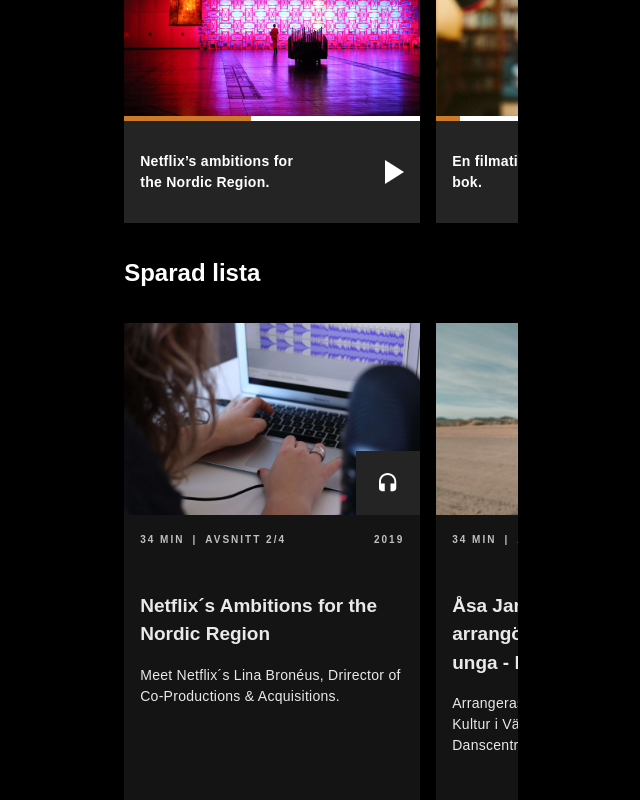
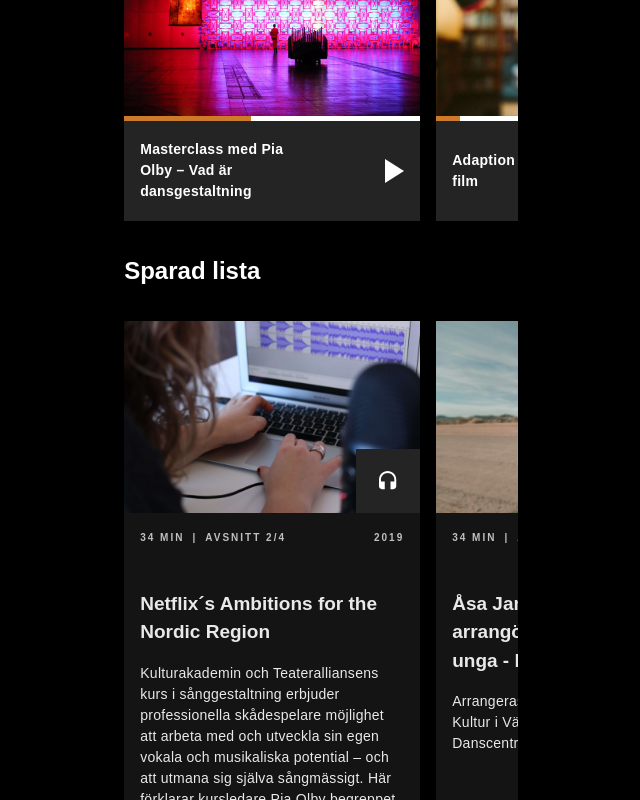
Before and after one commit to brooman/Kulturakademin, a React (Create React App) app: page / in a window 1280 px wide. Shown: the part 980-1780 px from the top of the page, without its empty margins (327-967 px from the left). Built offline with nearby package versions, Linux system fonts and the light colour scheme; a web font is replaced by a local one.

Commit message:
Fixed item descriptions

```diff
--- a/src/components/PlayCard/index.js
+++ b/src/components/PlayCard/index.js
@@ -8,7 +8,7 @@ import usePlayer from '../../Hooks/usePlayer'
 const PlayCard = props => {
   const { item, displayMode } = props
   const { initPlayer } = usePlayer()
-  const { image, content } = item
+  const { image, title } = item
   const img = { backgroundImage: `url('${process.env.PUBLIC_URL}/${image}')` }
 
   // trying
@@ -49,7 +49,7 @@ const PlayCard = props => {
           }}
         >
           <div className={styles.content}>
-            <p className={styles.description}>{content}</p>
+            <p className={styles.description}>{title}</p>
             <div className={styles.playIcon}>
               <PlayIcon />
             </div>
--- a/src/components/PlayCard/index.module.scss
+++ b/src/components/PlayCard/index.module.scss
@@ -57,6 +57,7 @@
   justify-content: space-between;
   display: flex;
   padding: 1rem;
+  height: 100px;
   background-color: $defaultLightDark;
 }
 
@@ -96,8 +97,10 @@
   }
 
   .description {
+    display: flex;
+    align-items: center;
+    margin: 0;
     max-height: 10rem;
-    overflow: hidden;
     width: 60%;
     font-weight: 600;
     font-size: 14px;
--- a/src/mock/data.js
+++ b/src/mock/data.js
@@ -12,7 +12,8 @@ export default {
       episodesInSeries: '4',
       year: '2019',
       length: '34',
-      content: 'Här förklarar kursledare Pia Olby vad skönsång är för henne. ',
+      content:
+        'Kulturakademin och Teateralliansens kurs i sånggestaltning erbjuder professionella skådespelare möjlighet att arbeta med och utveckla sin egen vokala och musikaliska potential – och att utmana sig själva sångmässigt. Här förklarar kursledare Pia Olby begreppet sånggestaltning.',
       trackingId: 'Nmf2V55mlgw',
 
       tags: ['webcast', 'learning'],
@@ -29,7 +30,8 @@ export default {
       episodesInSeries: '4',
       year: '2019',
       length: '34',
-      content: 'Här förklarar kursledare Pia Olby vad dansgestalning är för henne. ',
+      content:
+        'Kulturakademin och Teateralliansens kurs i sånggestaltning erbjuder professionella skådespelare möjlighet att arbeta med och utveckla sin egen vokala och musikaliska potential – och att utmana sig själva sångmässigt. Här förklarar kursledare Pia Olby begreppet sånggestaltning.',
       trackingId: 'OO-v7--wOtU',
 
       tags: ['webcast', 'learning'],
@@ -220,7 +222,8 @@ export default {
       episodesInSeries: '4',
       year: '2019',
       length: '34',
-      content: 'Meet Netflix´s Lina Bronéus, Drirector of Co-Productions & Acquisitions. ',
+      content:
+        'Kulturakademin och Teateralliansens kurs i sånggestaltning erbjuder professionella skådespelare möjlighet att arbeta med och utveckla sin egen vokala och musikaliska potential – och att utmana sig själva sångmässigt. Här förklarar kursledare Pia Olby begreppet sånggestaltning.',
       trackingId: '642376728',
       tags: ['podcast', 'learning'],
       coOrganizers: ['Kultur i väst', 'ADA', 'Business region'],
@@ -253,7 +256,8 @@ export default {
       episodesInSeries: '4',
       year: '2019',
       length: '34',
-      content: 'Hur påverkar rådande villkor verksamma aktörer? Hur ser vardagen ut? ',
+      content:
+        'Kulturakademin och Teateralliansens kurs i sånggestaltning erbjuder professionella skådespelare möjlighet att arbeta med och utveckla sin egen vokala och musikaliska potential – och att utmana sig själva sångmässigt. Här förklarar kursledare Pia Olby begreppet sånggestaltning.',
       trackingId: '642369729',
       tags: ['podcast', 'learning'],
       coOrganizers: ['Göteborgs universitet', 'Business region', 'Göteborg'],
@@ -320,7 +324,8 @@ export default {
       episodesInSeries: '4',
       year: '2019',
       length: '34',
-      content: 'Här förklarar kursledare Pia Olby vad skönsång är för henne. ',
+      content:
+        'Kulturakademin och Teateralliansens kurs i sånggestaltning erbjuder professionella skådespelare möjlighet att arbeta med och utveckla sin egen vokala och musikaliska potential – och att utmana sig själva sångmässigt. Här förklarar kursledare Pia Olby begreppet sånggestaltning.',
       trackingId: 'Nmf2V55mlgw',
 
       tags: ['webcast', 'learning'],
@@ -337,7 +342,8 @@ export default {
       episodesInSeries: '4',
       year: '2019',
       length: '34',
-      content: 'Här förklarar kursledare Pia Olby vad dansgestalning är för henne. ',
+      content:
+        'Kulturakademin och Teateralliansens kurs i sånggestaltning erbjuder professionella skådespelare möjlighet att arbeta med och utveckla sin egen vokala och musikaliska potential – och att utmana sig själva sångmässigt. Här förklarar kursledare Pia Olby begreppet sånggestaltning.',
       trackingId: 'OO-v7--wOtU',
 
       tags: ['webcast', 'learning'],
@@ -425,7 +431,8 @@ export default {
       episodesInSeries: '4',
       year: '2019',
       length: '34',
-      content: 'Speaker: Niclas Ekström, screenwriter and project manager.  ',
+      content:
+        'Kulturakademin och Teateralliansens kurs i sånggestaltning erbjuder professionella skådespelare möjlighet att arbeta med och utveckla sin egen vokala och musikaliska potential – och att utmana sig själva sångmässigt. Här förklarar kursledare Pia Olby begreppet sånggestaltning.',
       trackingId: 'Nmf2V55mlgw',
       tags: ['webcast', 'learning'],
       coOrganizers: ['Kultur i väst', 'ADA', 'Business region'],
@@ -441,7 +448,8 @@ export default {
       episodesInSeries: '4',
       year: '2019',
       length: '34',
-      content: 'Presented in collaboration with Kulturakademin and MediaXchange.  ',
+      content:
+        'Kulturakademin och Teateralliansens kurs i sånggestaltning erbjuder professionella skådespelare möjlighet att arbeta med och utveckla sin egen vokala och musikaliska potential – och att utmana sig själva sångmässigt. Här förklarar kursledare Pia Olby begreppet sånggestaltning.',
       trackingId: '642376728',
       tags: ['podcast', 'learning'],
       coOrganizers: ['Göteborgs universitet', 'Business region', 'Göteborg'],
@@ -460,7 +468,8 @@ export default {
       episodesInSeries: '4',
       year: '2019',
       length: '34',
-      content: 'Netflix’s ambitions for the Nordic Region.',
+      content:
+        'Kulturakademin och Teateralliansens kurs i sånggestaltning erbjuder professionella skådespelare möjlighet att arbeta med och utveckla sin egen vokala och musikaliska potential – och att utmana sig själva sångmässigt. Här förklarar kursledare Pia Olby begreppet sånggestaltning.',
       trackingId: 'OO-v7--wOtU',
 
       tags: ['webcast', 'learning'],
@@ -478,7 +487,8 @@ export default {
       episodesInSeries: '4',
       year: '2019',
       length: '34',
-      content: 'En filmatisering av en bok.',
+      content:
+        'Kulturakademin och Teateralliansens kurs i sånggestaltning erbjuder professionella skådespelare möjlighet att arbeta med och utveckla sin egen vokala och musikaliska potential – och att utmana sig själva sångmässigt. Här förklarar kursledare Pia Olby begreppet sånggestaltning.',
       trackingId: 'yGkn5KYk6sg',
       tags: ['webcast', 'learning'],
       coOrganizers: ['Göteborgs universitet', 'Business region', 'Göteborg'],
@@ -494,7 +504,8 @@ export default {
       episodesInSeries: '4',
       year: '2019',
       length: '34',
-      content: 'Netflix’s ambitions for the Nordic Region.',
+      content:
+        'Kulturakademin och Teateralliansens kurs i sånggestaltning erbjuder professionella skådespelare möjlighet att arbeta med och utveckla sin egen vokala och musikaliska potential – och att utmana sig själva sångmässigt. Här förklarar kursledare Pia Olby begreppet sånggestaltning.',
       url: 'https://www.youtube.com/watch?v=qvWzFtNPbB4',
       tags: ['webcast', 'learning'],
       coOrganizers: ['Kultur i väst', 'ADA', 'Business region'],
@@ -513,7 +524,8 @@ export default {
       episodesInSeries: '4',
       year: '2019',
       length: '34',
-      content: 'Här förklarar kursledare Pia Olby vad skönsång är för henne. ',
+      content:
+        'Kulturakademin och Teateralliansens kurs i sånggestaltning erbjuder professionella skådespelare möjlighet att arbeta med och utveckla sin egen vokala och musikaliska potential – och att utmana sig själva sångmässigt. Här förklarar kursledare Pia Olby begreppet sånggestaltning.',
       trackingId: 'Nmf2V55mlgw',
       tags: ['webcast', 'learning'],
       coOrganizers: ['Kultur i väst', 'ADA', 'Business region'],
@@ -529,7 +541,8 @@ export default {
       episodesInSeries: '4',
       year: '2019',
       length: '34',
-      content: 'Meet Netflix´s Lina Bronéus, Drirector of Co-Productions & Acquisitions. ',
+      content:
+        'Kulturakademin och Teateralliansens kurs i sånggestaltning erbjuder professionella skådespelare möjlighet att arbeta med och utveckla sin egen vokala och musikaliska potential – och att utmana sig själva sångmässigt. Här förklarar kursledare Pia Olby begreppet sånggestaltning.',
       trackingId: '642376728',
       tags: ['podcast', 'learning'],
       coOrganizers: ['Göteborgs universitet', 'Business region', 'Göteborg'],
@@ -545,7 +558,8 @@ export default {
       episodesInSeries: '4',
       year: '2019',
       length: '34',
-      content: 'Här förklarar kursledare Pia Olby vad dans är för henne. ',
+      content:
+        'Kulturakademin och Teateralliansens kurs i sånggestaltning erbjuder professionella skådespelare möjlighet att arbeta med och utveckla sin egen vokala och musikaliska potential – och att utmana sig själva sångmässigt. Här förklarar kursledare Pia Olby begreppet sånggestaltning.',
       trackingId: 'OO-v7--wOtU',
 
       tags: ['webcast', 'learning'],
@@ -598,7 +612,8 @@ export default {
       episodesInSeries: '4',
       year: '2019',
       length: '34',
-      content: 'Här förklarar kursledare Pia Olby vad dans är för henne. ',
+      content:
+        'Kulturakademin och Teateralliansens kurs i sånggestaltning erbjuder professionella skådespelare möjlighet att arbeta med och utveckla sin egen vokala och musikaliska potential – och att utmana sig själva sångmässigt. Här förklarar kursledare Pia Olby begreppet sånggestaltning.',
       trackingId: 'OO-v7--wOtU',
 
       tags: ['webcast', 'learning'],
```
